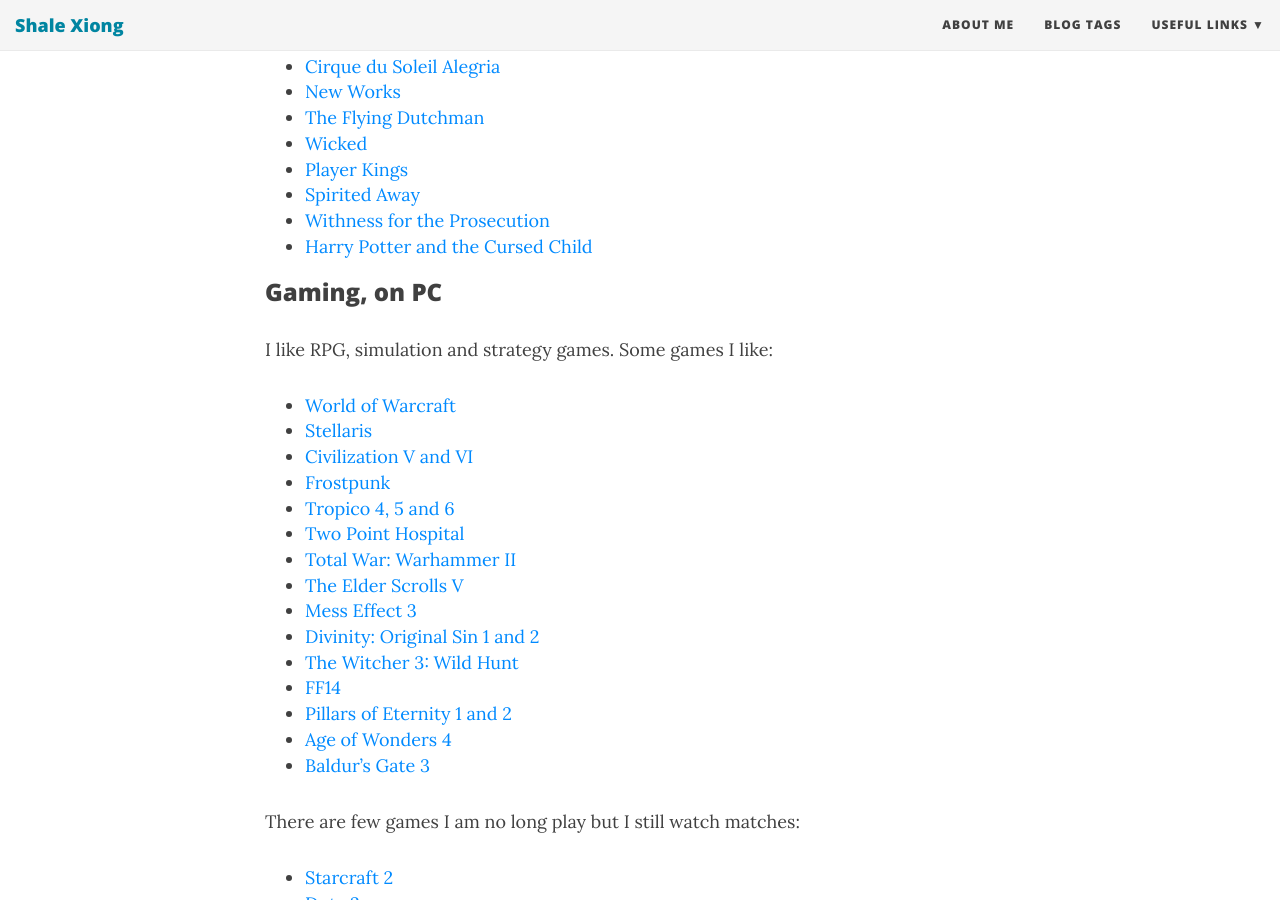
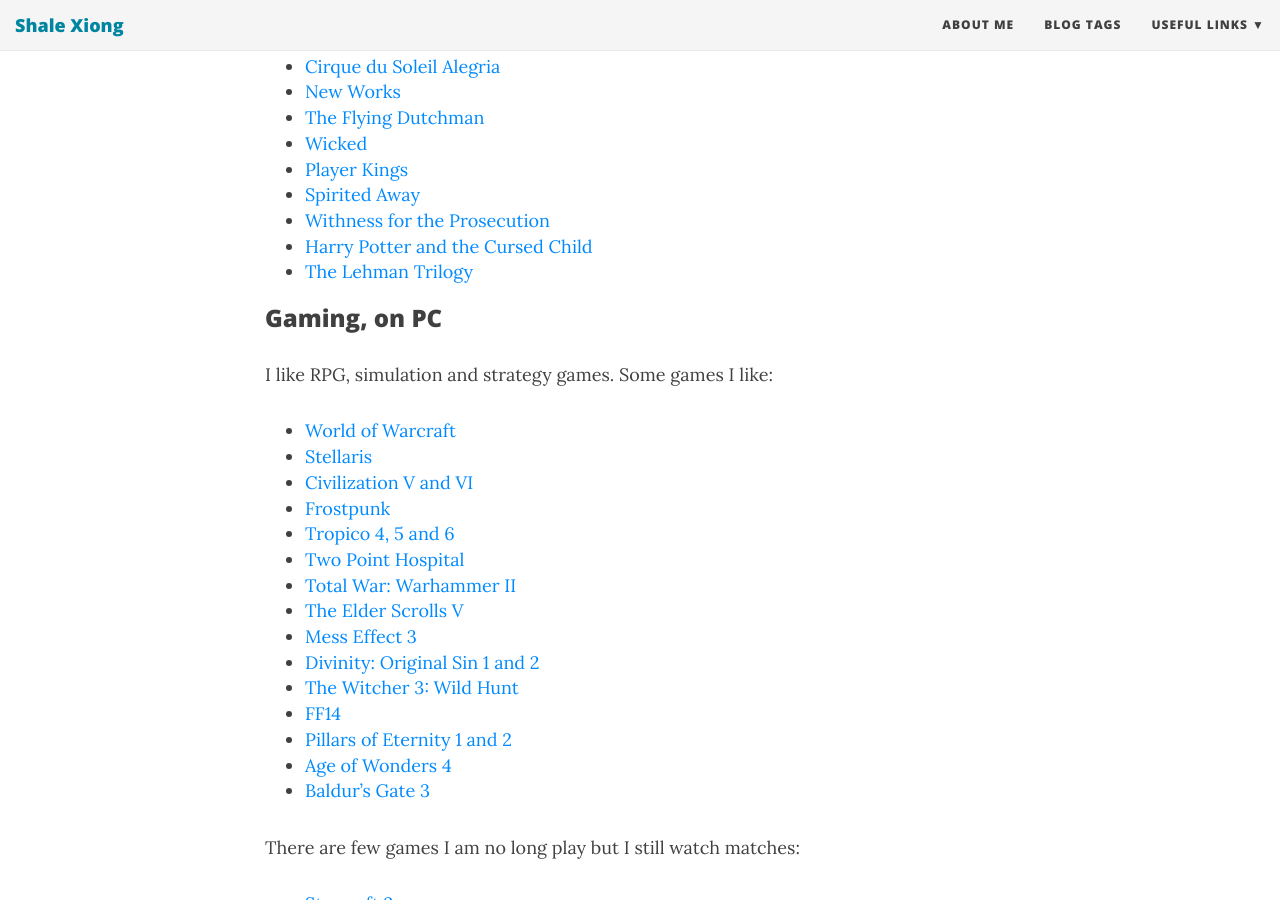
Before and after one commit to ShaleXIONG/shalexiong.github.io, a Jekyll site: the page built from aboutme.md, in a window 1280 px wide and 900 px high, scrolled down 2049 px. Built offline with Jekyll 4.4.1, drawn with Linux system fonts in a browser that asks for light colours; nearby versions of some CDN libraries.

Commit message:
The Lehman Trilogy

```diff
--- a/aboutme.md
+++ b/aboutme.md
@@ -66,6 +66,7 @@
 * [Spirited Away][51]
 * [Withness for the Prosecution][52]
 * [Harry Potter and the Cursed Child][53]
+* [The Lehman Trilogy][54]
 
 ### Gaming, on PC ###
 
```
Also changed, not shown: other parts of aboutme.md (+1 -0 lines).
